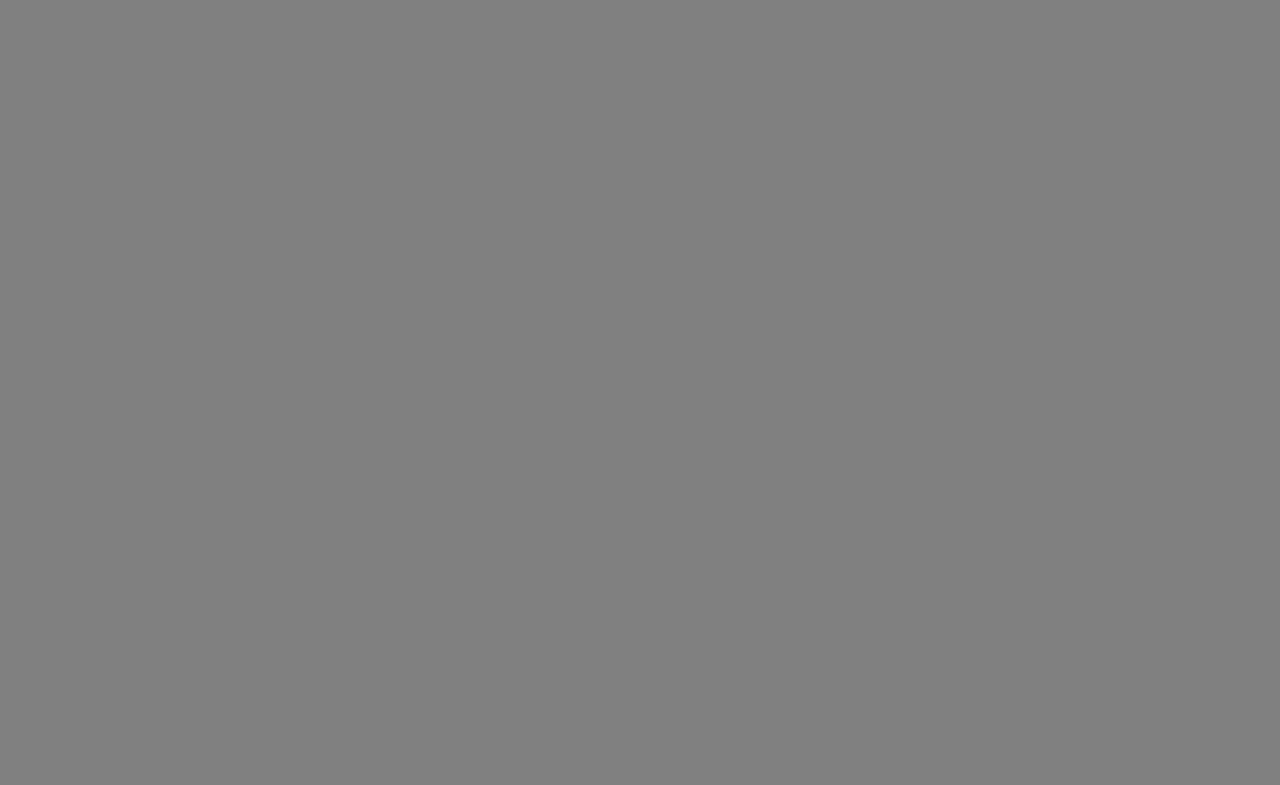
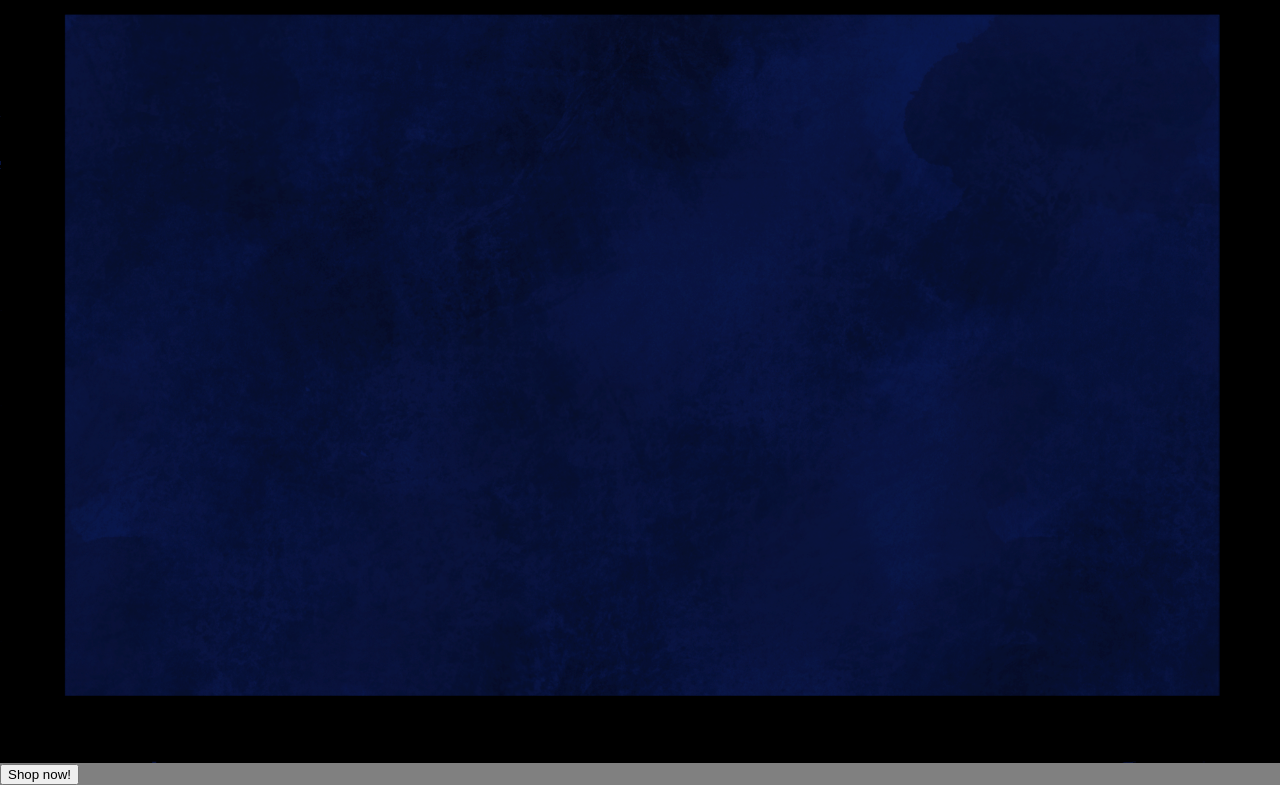
Before and after one commit to Sonica1031/GivensGuns, a React (Create React App) app: page / in a window 1280 px wide. Shown: the part 368-1153 px from the top of the page. Before the commit the page ends 800 px from the top, so only its background shows below. Built offline with nearby package versions, Linux system fonts and the light colour scheme.

Commit message:
Home-work

```diff
--- a/src/App.css
+++ b/src/App.css
@@ -115,3 +115,13 @@ p{
 header{
   position: relative;
 }
+
+.btn{
+  position: relative;
+  display: flex;
+  justify-content: center;
+  align-items: center;
+  max-height: 100vw;
+  max-width: 100vw;
+  text-align: center;
+}
--- a/src/components/Guns.js
+++ b/src/components/Guns.js
@@ -1,4 +1,5 @@
 import React, {useEffect, useState} from "react";
+import {Link} from "react-router-dom";
 import axios from "axios";
 import pistol from "./images/pistol.jpeg"
 
@@ -20,6 +21,9 @@ return(
     <div>
         <h1>Guns</h1>
     <div className="wrapped">
+        <Link to="/Pistols">Pistols</Link>
+        <Link to="/Rifles">Rifles</Link>
+        <Link to="/All">All</Link>
         <div>
             {gunList.map(x=> <div className="Card"><img src={pistol} width="250" /><div className="DescriptionsOnTop"><p>{x.name}</p><p>Ammo Capacity : {x.ammo_capacity}</p></div></div>)}
         </div>
--- a/src/components/Home.js
+++ b/src/components/Home.js
@@ -1,8 +1,16 @@
 import React from "react";
+import BackgroundHome from "./images/BackgroundHome.png"
 function Home(){
+    const router = event => {
+        event.preventDefault();
+      };
+
     return(
     <div>
-        <h1>HOME</h1>
+        <img src={BackgroundHome} width="100%" position="absolute" z-index="-1"/>
+        <button className="btn" onClick={router}>
+        Shop now!
+       </button>
     </div>
     )
 }
```
Also changed, not shown: src/components/GunsLinks.js (added), src/components/images/BackgroundHome.png (added).
